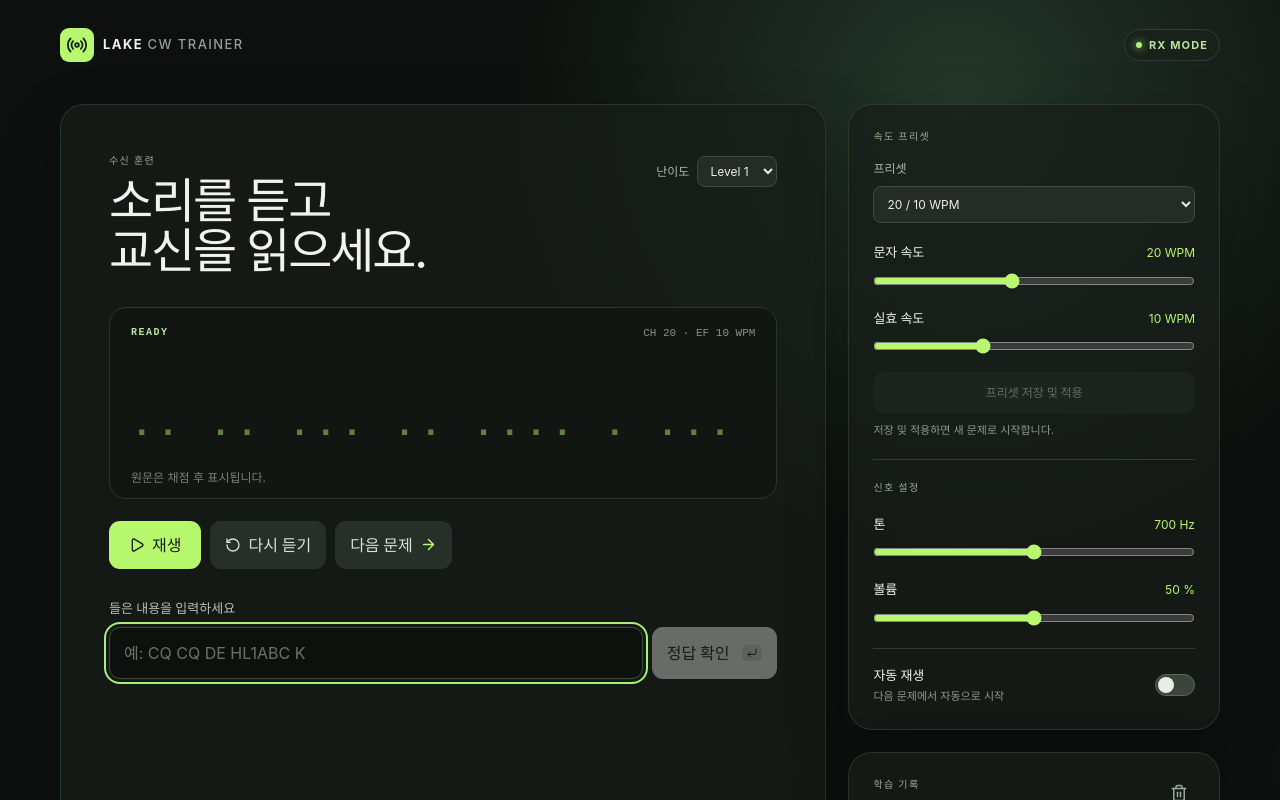
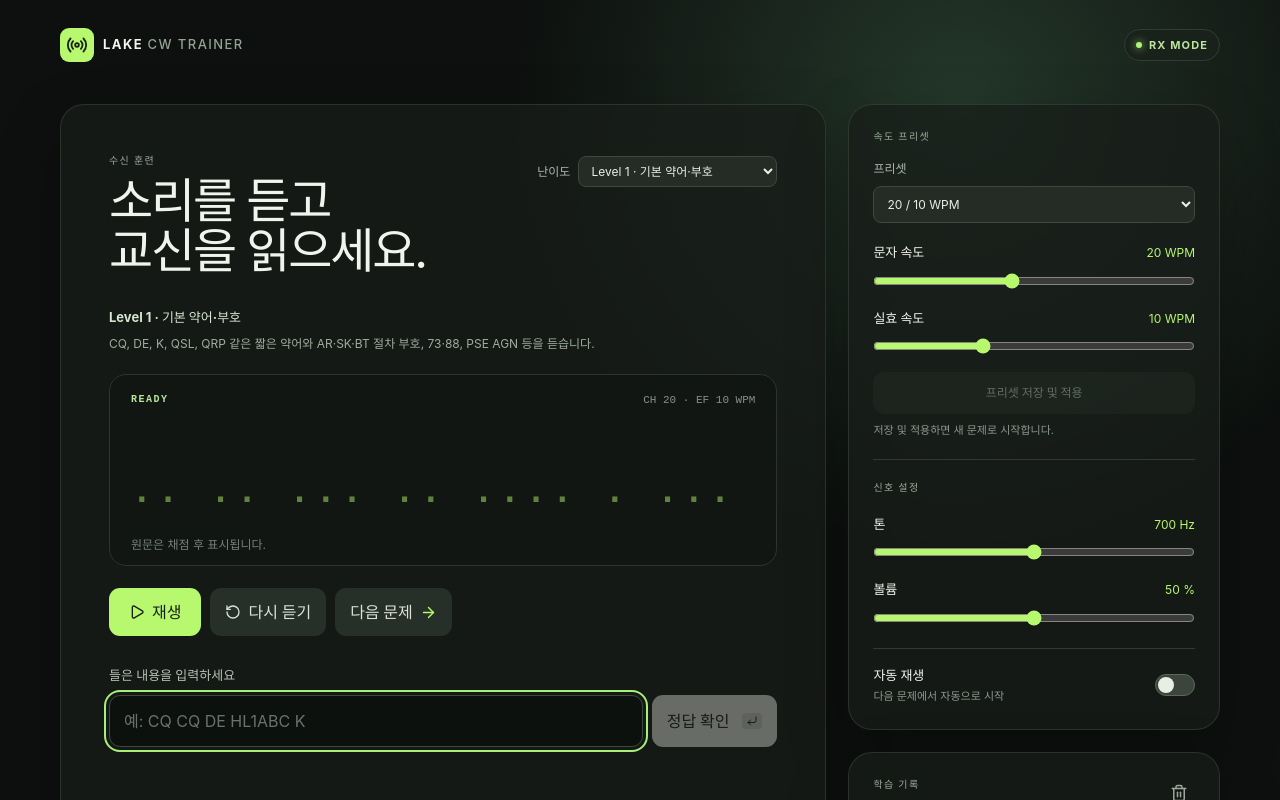
Before and after one commit to lakekimhandsome/lake-cw-trainer, a React (Vite) app: page / in a window 1280 px wide. Shown: the top 800 px of the page. Built offline with nearby package versions, Linux system fonts and the light colour scheme.

Commit message:
Stop playback on level changes and explain problem types

```diff
--- a/src/App.tsx
+++ b/src/App.tsx
@@ -7,6 +7,7 @@ import { SpeedControls } from './components/SpeedControls'
 import { Statistics } from './components/Statistics'
 import { useMorseAudio } from './hooks/useMorseAudio'
 import { generateProblem } from './lib/generator'
+import { LEVEL_GUIDES } from './data/templates'
 import { gradeAnswer } from './lib/grading'
 import { applyPreset, defaultStatistics, loadSettings, loadTraining, recordGrade, saveSettings, saveTraining } from './lib/storage'
 import type { Grade, Level, Settings } from './types'
@@ -42,9 +43,9 @@ export default function App() {
     return () => window.removeEventListener('keydown', handleEnter)
   })
 
-  const nextProblem = (level = settings.level) => {
+  const nextProblem = () => {
     stopPlayback()
-    const next = generateProblem(level, problem.text)
+    const next = generateProblem(settings.level, problem.text)
     setProblem(next); setInput(''); setGrade(null)
     if (settings.autoPlay) autoPlayTimer.current = window.setTimeout(() => void play(next.text, settings), 60)
   }
@@ -53,7 +54,9 @@ export default function App() {
     stopPlayback()
     const next = { ...settings, ...update }
     setSettings(next)
-    if (update.level && update.level !== settings.level) nextProblem(update.level)
+    if (update.level && update.level !== settings.level) {
+      setProblem(generateProblem(update.level, problem.text)); setInput(''); setGrade(null)
+    }
   }
 
   const selectPreset = (characterWpm: number, effectiveWpm: number) => {
@@ -74,7 +77,8 @@ export default function App() {
     <header><a className="brand" href="/" aria-label="Lake CW Trainer 처음으로"><span className="brand-mark"><Radio size={22} aria-hidden="true" /></span><span>LAKE <b>CW TRAINER</b></span></a><div className="mode-pill"><i /> RX MODE</div></header>
     <div className="layout">
       <section className="trainer-card">
-        <div className="lesson-head"><div><div className="section-kicker">수신 훈련</div><h1>소리를 듣고<br />교신을 읽으세요.</h1></div><label className="level-select">난이도 <select value={settings.level} onChange={(event) => updateSettings({ level: Number(event.target.value) as Level })}>{[1, 2, 3, 4, 5].map((level) => <option key={level} value={level}>Level {level}</option>)}</select></label></div>
+        <div className="lesson-head"><div><div className="section-kicker">수신 훈련</div><h1>소리를 듣고<br />교신을 읽으세요.</h1></div><label className="level-select">난이도 <select value={settings.level} onChange={(event) => updateSettings({ level: Number(event.target.value) as Level })}>{[1, 2, 3, 4, 5].map((level) => <option key={level} value={level}>Level {level} · {LEVEL_GUIDES[level as Level].title}</option>)}</select></label></div>
+        <p className="level-guide" aria-live="polite"><strong>Level {settings.level} · {LEVEL_GUIDES[settings.level].title}</strong><span>{LEVEL_GUIDES[settings.level].description}</span></p>
         <div className={`signal-panel ${isPlaying ? 'active' : ''}`}><div className="signal-label"><span>{isPlaying ? 'RECEIVING' : 'READY'}</span><time>CH {settings.characterWpm} · EF {settings.effectiveWpm} WPM</time></div><div className="wave" aria-hidden="true">·· ·· ··· ·· ···· · ··· ·· ···</div><p>원문은 채점 후 표시됩니다.</p></div>
         <AudioControls isPlaying={isPlaying} onPlay={() => void play(problem.text, settings)} onStop={stopPlayback} onNext={() => nextProblem()} />
         {audioError && <p className="audio-error" role="alert">{audioError}</p>}
--- a/src/data/templates.ts
+++ b/src/data/templates.ts
@@ -7,3 +7,11 @@ export const TEMPLATES: Record<Level, string[]> = {
   4: ['TNX FER CALL {CALL}', 'HW CPY?', 'PSE AGN OM', 'FB OM 73 ES GL', 'WX IS FINE {QTH}', 'TNX FER NICE QSO'],
   5: ['{CALL} DE {CALL} UR RST {RST} {NAME} QTH {QTH} <BT> TNX FER NICE QSO 73 <SK>', 'CQ CQ DE {CALL} {CALL} K', '{CALL} DE {CALL} GM OM UR RST {RST} QTH {QTH} <BT> 73 ES GL <SK>']
 }
+
+export const LEVEL_GUIDES: Record<Level, { title: string; description: string }> = {
+  1: { title: '기본 약어·부호', description: 'CQ, DE, K, QSL, QRP 같은 짧은 약어와 AR·SK·BT 절차 부호, 73·88, PSE AGN 등을 듣습니다.' },
+  2: { title: '호출·콜사인', description: 'CQ 호출과 콜사인(호출 부호)을 듣습니다. 예: CQ CQ DE HL1ABC K, HL1ABC DE JA1XYZ K.' },
+  3: { title: '신호 리포트·위치·이름', description: 'RST(신호 리포트), QTH(위치), 이름과 리포트 감사 표현을 듣습니다. 예: UR RST 599, MY QTH IS SEOUL, MY NAME IS KIM, TNX FER RPT.' },
+  4: { title: '짧은 교신 표현', description: '호출 감사, 수신 상태 확인, 재송신 요청, 날씨, 인사 등 짧은 교신 문장을 듣습니다. 예: HW CPY?, PSE AGN OM, TNX FER NICE QSO.' },
+  5: { title: '종합 교신', description: '콜사인·RST·이름·위치·인사·절차 부호를 조합한 긴 교신과, 콜사인을 반복하는 CQ 호출을 듣습니다.' },
+}
```
Also changed, not shown: src/styles.css.
